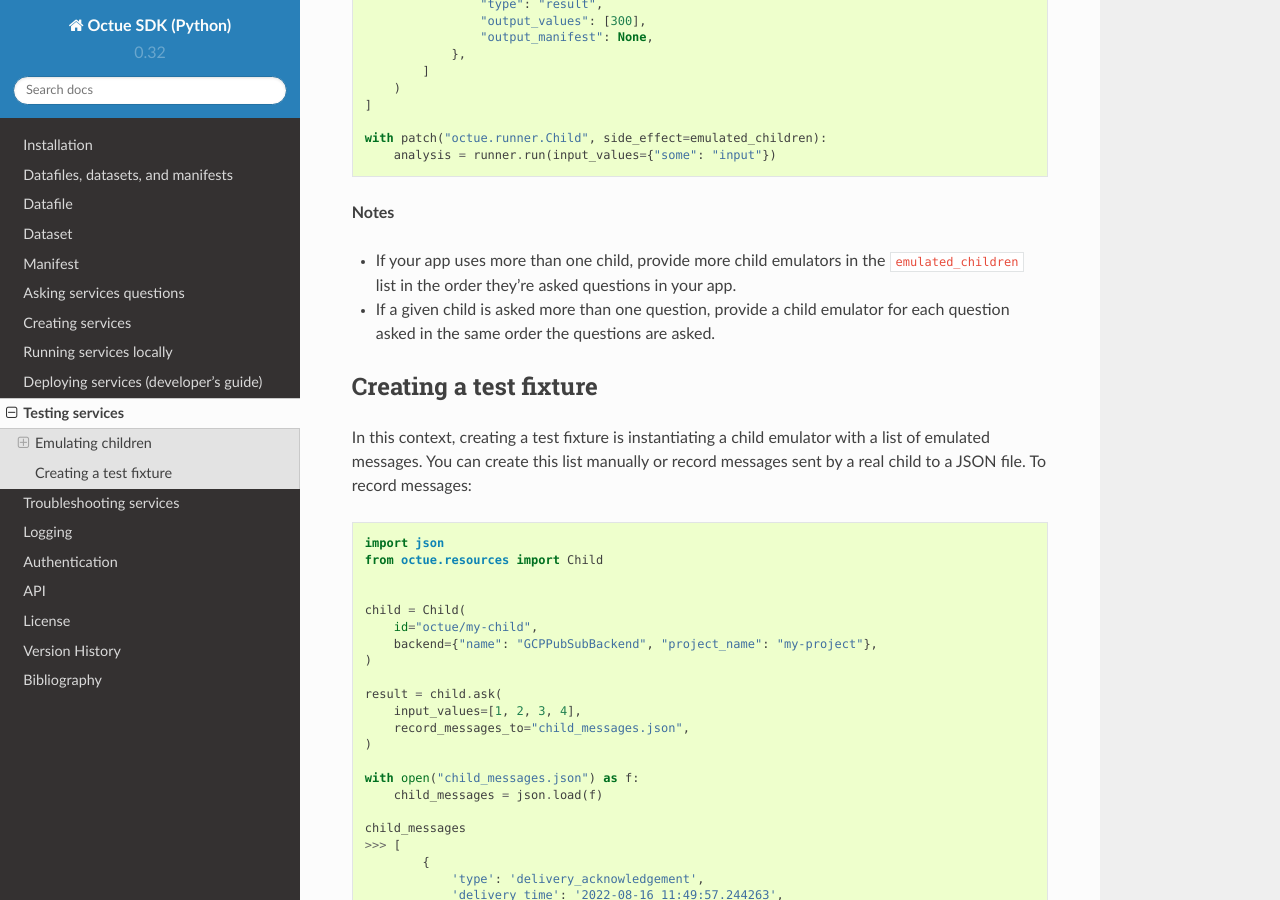
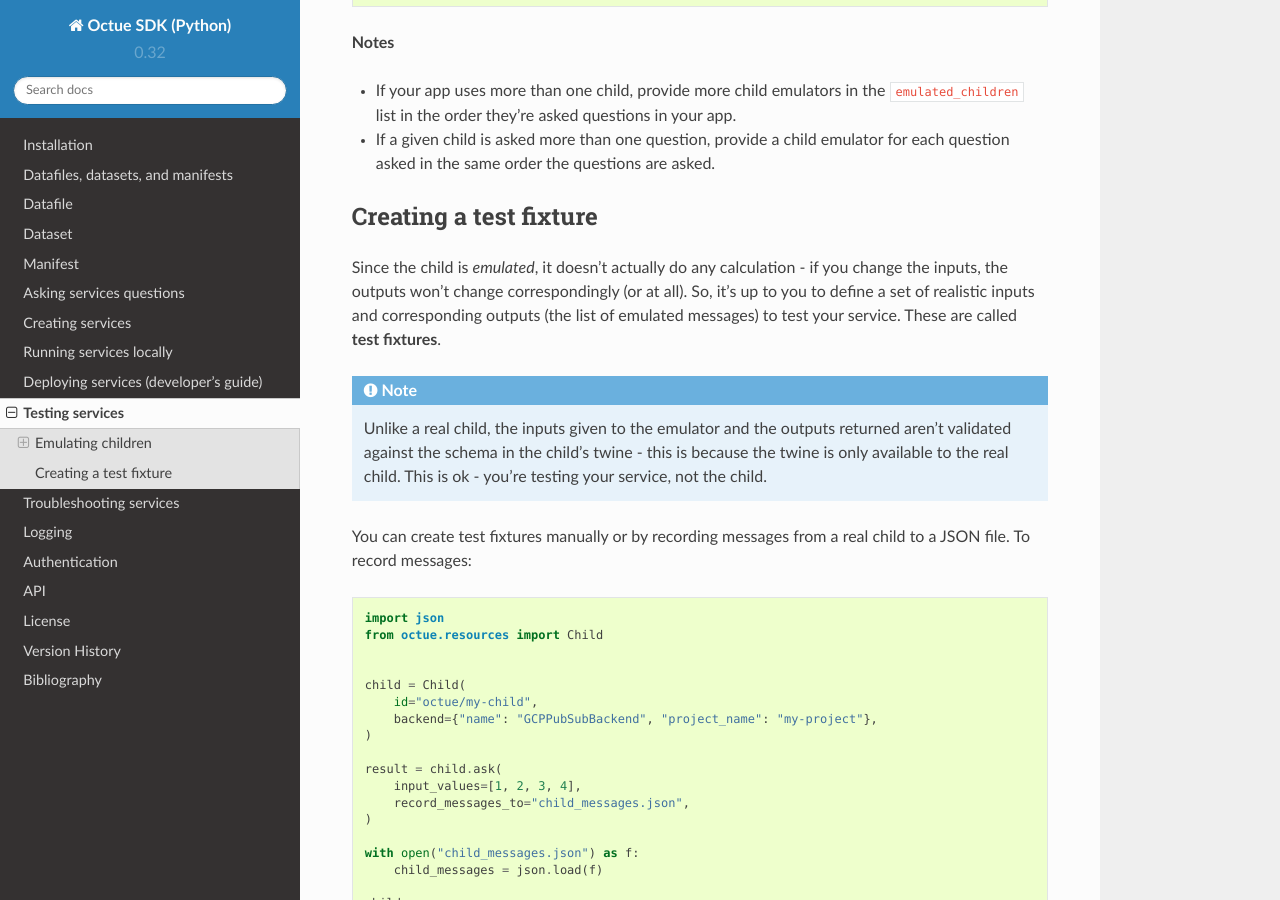
Before and after one commit to octue/octue-sdk-python, a Sphinx documentation site: the page built from docs/source/testing_services.rst, in a window 1280 px wide and 900 px high, scrolled down 3556 px. Built offline with Sphinx 7.4.7 and the Read the Docs theme 2.0.0, drawn with Linux system fonts in a browser that asks for light colours; some of the changed text lies outside the part shown.

Commit message:
DOC: Improve child test fixture docs
skipci

```diff
--- a/docs/source/testing_services.rst
+++ b/docs/source/testing_services.rst
@@ -210,8 +204,16 @@ To emulate your children in tests, patch the :mod:`Child <octue.resources.child.
 
 Creating a test fixture
 =======================
-In this context, creating a test fixture is instantiating a child emulator with a list of emulated messages. You can
-create this list manually or record messages sent by a real child to a JSON file. To record messages:
+Since the child is *emulated*, it doesn't actually do any calculation - if you change the inputs, the outputs won't
+change correspondingly (or at all). So, it's up to you to define a set of realistic inputs and corresponding outputs
+(the list of emulated messages) to test your service. These are called **test fixtures**.
+
+.. note::
+  Unlike a real child, the inputs given to the emulator and the outputs returned aren't validated against the schema in
+  the child's twine - this is because the twine is only available to the real child. This is ok - you're testing your
+  service, not the child.
+
+You can create test fixtures manually or by recording messages from a real child to a JSON file. To record messages:
 
 .. code-block:: python
 
```
Also changed, not shown: other parts of docs/source/testing_services.rst (+0 -6 lines).
